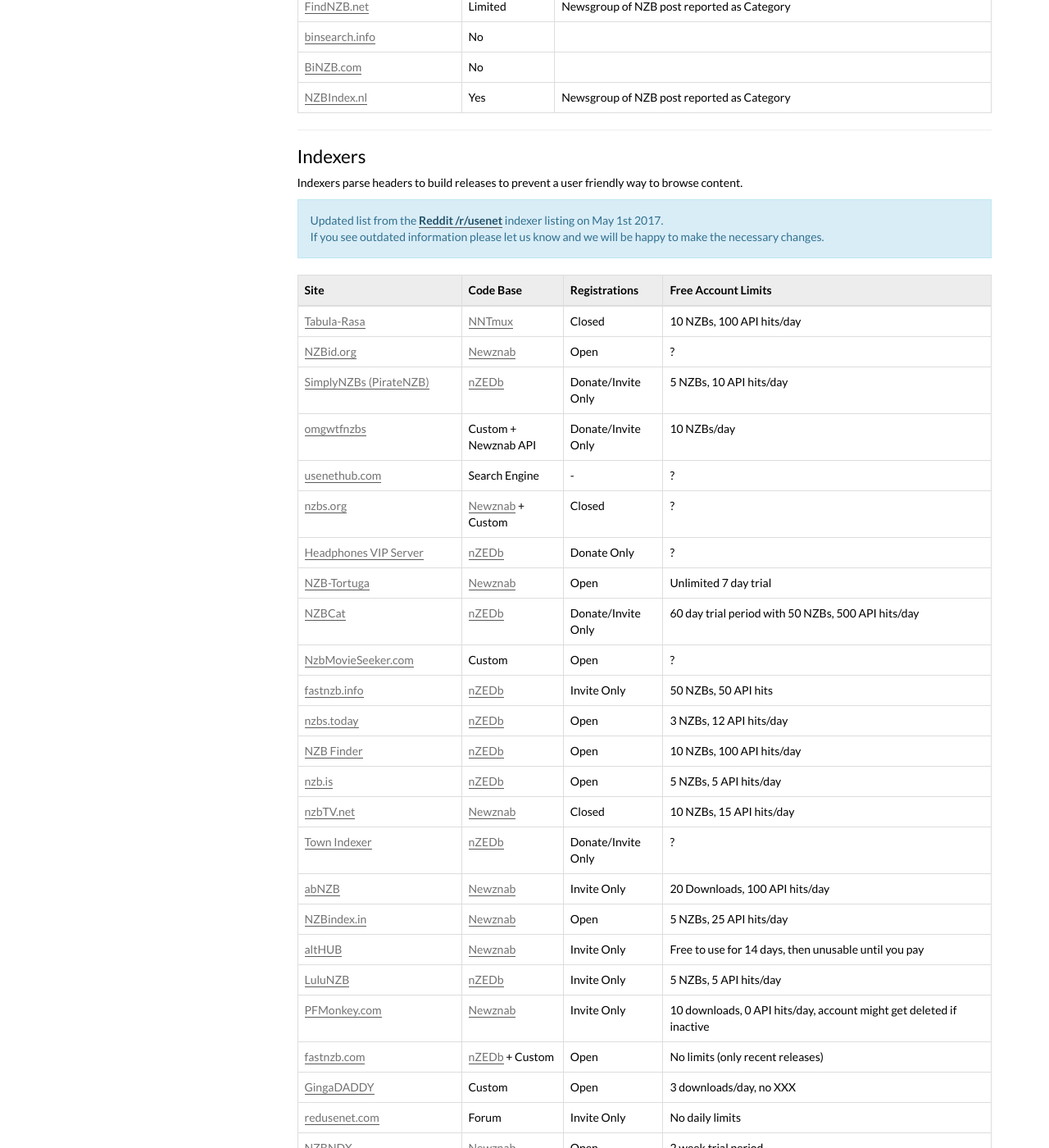
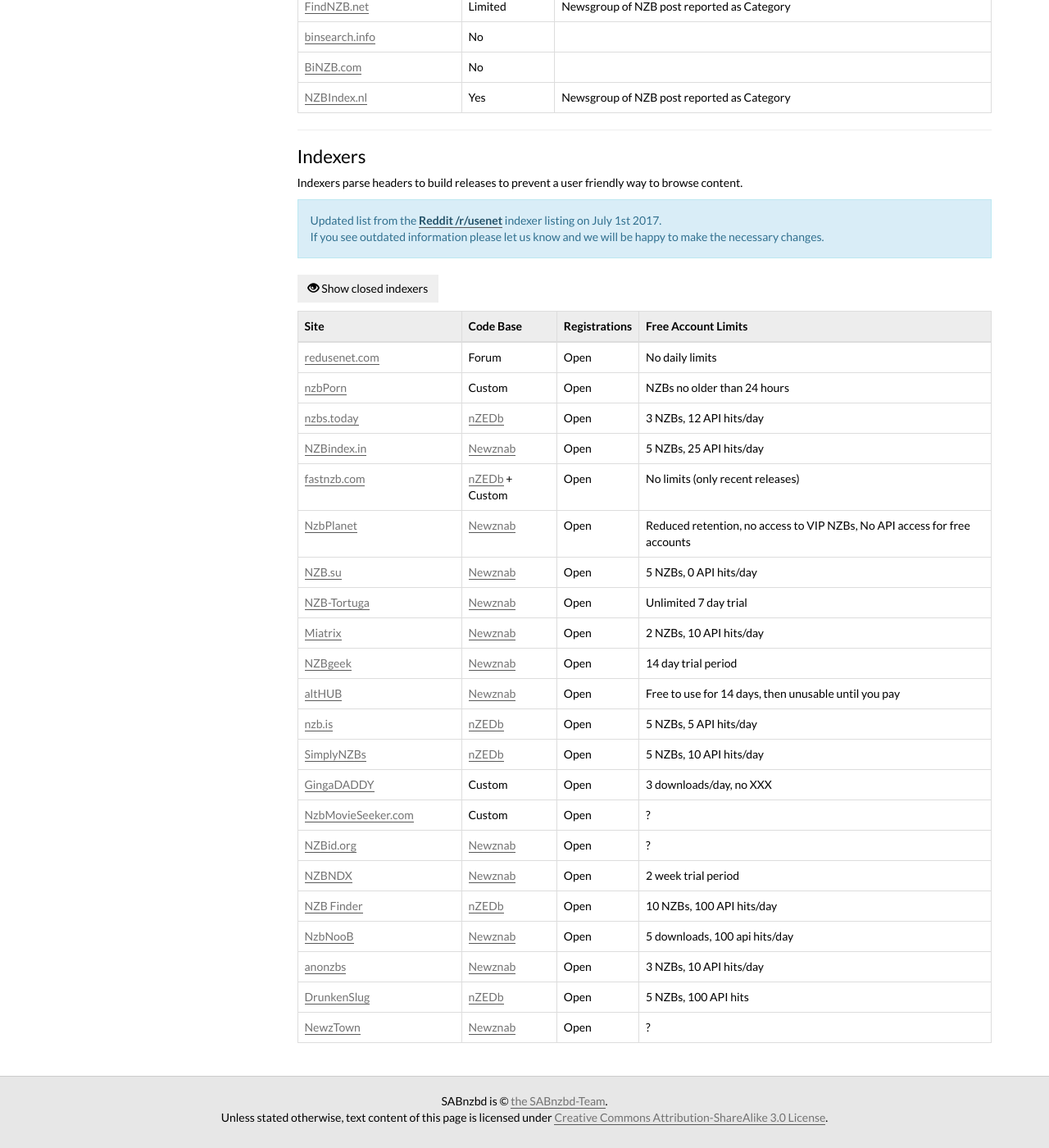
Before and after one commit to sabnzbd/sabnzbd.github.io, a Jekyll site: the page built from wiki/introduction/nzb-sources.html, in a window 1280 px wide and 1400 px high, scrolled down 770 px. Shown: the whole window at 82% size. Built offline with Jekyll 4.4.1, drawn with Linux system fonts in a browser that asks for light colours; some of the changed text lies outside the part shown.

Commit message:
Only show Open indexers

```diff
--- a/wiki/introduction/nzb-sources.html
+++ b/wiki/introduction/nzb-sources.html
@@ -63,10 +63,13 @@
 <h2>Indexers</h2>
 <p>Indexers parse headers to build releases to prevent a user friendly way to browse content.</p>
 <div class="alert alert-info">
-    Updated list from the <a href="https://www.reddit.com/r/usenet/wiki/indexers" target="_blank" class="alert-link">Reddit /r/usenet</a> indexer listing on May 1st 2017.<br>
+    Updated list from the <a href="https://www.reddit.com/r/usenet/wiki/indexers" target="_blank" class="alert-link">Reddit /r/usenet</a> indexer listing on July 1st 2017.<br>
     If you see outdated information please let us know and we will be happy to make the necessary changes.
 </div>
-<table class="table table-bordered table-hover table-shuffle">
+
+<p><button class="btn" onclick="filterIndexers(); $(this).hide()"><span class="glyphicon glyphicon-eye-open"></span> Show closed indexers</button></p>
+
+<table class="table table-bordered table-hover table-shuffle" id="table-filter-open">
     <thead>
         <tr>
             <th>Site</th>
@@ -85,7 +88,7 @@
         <tr>
             <td><a href="https://althub.co.za/" target="_blank">altHUB</a></td>
             <td><a href="http://www.newznab.com/" target="_blank">Newznab</a></td>
-            <td>Invite Only</td>
+            <td>Open</td>
             <td>Free to use for 14 days, then unusable until you pay</td>
         </tr>
         <tr>
@@ -199,7 +202,7 @@
         <tr>
             <td><a href="https://nzb.su/" target="_blank">NZB.su</a></td>
             <td><a href="http://www.newznab.com/" target="_blank">Newznab</a></td>
-            <td>Invite Only</td>
+            <td>Open</td>
             <td>5 NZBs, 0 API hits/day</td>
         </tr>
         <tr>
@@ -265,13 +268,13 @@
         <tr>
             <td><a href="http://www.redusenet.com/" target="_blank">redusenet.com</a></td>
             <td>Forum</td>
-            <td>Invite Only</td>
+            <td>Open</td>
             <td>No daily limits</td>
         </tr>
         <tr>
-            <td><a href="https://simplynzbs.com/" target="_blank">SimplyNZBs (PirateNZB)</a></td>
+            <td><a href="https://simplynzbs.com/" target="_blank">SimplyNZBs</a></td>
             <td><a href="https://nzedb.github.io/" target="_blank">nZEDb</a></td>
-            <td>Donate/Invite Only</td>
+            <td>Open</td>
             <td>5 NZBs, 10 API hits/day</td>
         </tr>
         <tr>
@@ -286,38 +289,43 @@
             <td>Donate/Invite Only</td>
             <td>?</td>
         </tr>
-        <tr>
-            <td><a href="http://www.usenethub.com/" target="_blank">usenethub.com</a></td>
-            <td>Search Engine</td>
-            <td>-</td>
-            <td>?</td>
-        </tr>
     </tbody>
 </table>
 <script type="text/javascript">
     //Shuffle all rows, while keeping the first column
     //Requires: Shuffle
-    $.fn.shuffleRows = function () {
-        return this.each(function () {
+    $.fn.shuffleRows = function() {
+        return this.each(function() {
             var main = $(/table/i.test(this.tagName) ? this.tBodies[0] : this);
             main.shuffle();
         });
     }
     /* Shuffle is required */
-    $.fn.shuffle = function () {
-        return this.each(function () {
+    $.fn.shuffle = function() {
+        return this.each(function() {
             var items = $(this).children();
             return (items.length) ?
                 $(this).html($.shuffle(items)) :
                 this;
         });
     }
-    $.shuffle = function (arr) {
+    $.shuffle = function(arr) {
         for (
             var j, x, i = arr.length; i; j = parseInt(Math.random() * i),
             x = arr[--i], arr[i] = arr[j], arr[j] = x
         );
         return arr;
     }
+
     $(".table-shuffle").shuffleRows()
+
+    function filterIndexers() {
+        $('#table-filter-open tbody').find('tr').each(function() {
+            // Is it open?
+            if($(this).children().eq(2).text() != 'Open') {
+                $(this).toggle()
+            }
+        })
+    }
+    filterIndexers()
 </script>
```
